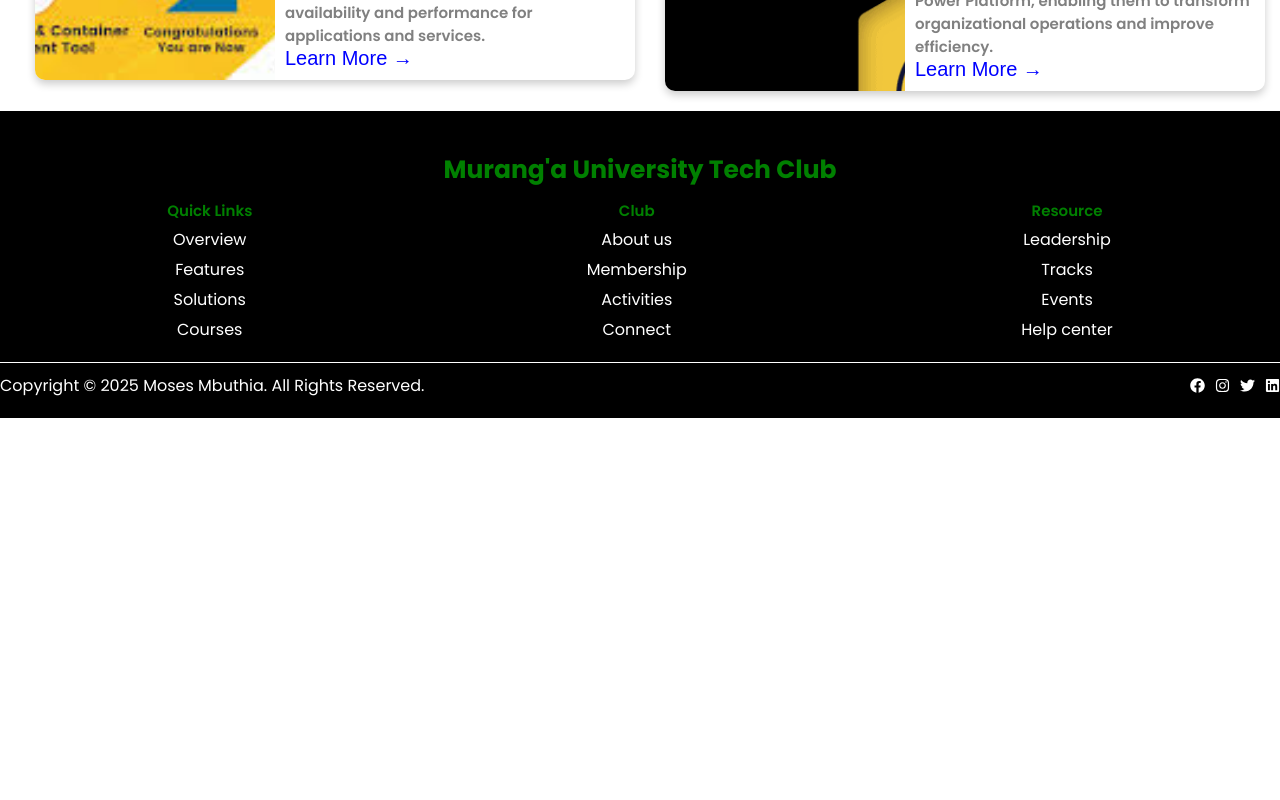
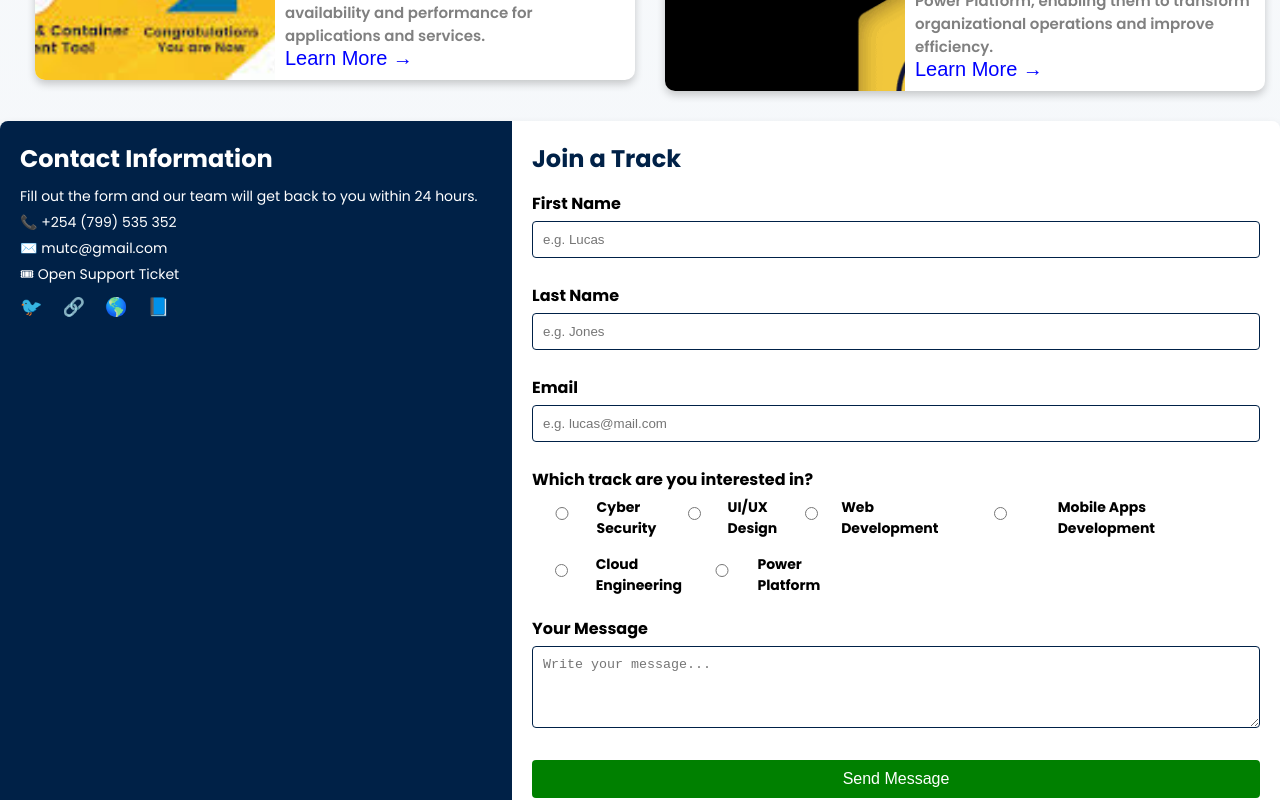
Before and after one commit to mosesmbuthia/muranga-university-tech-club, a React (Vite) app: page /tracks in a window 1280 px wide. Shown: the part 1620-2420 px from the top of the page. Before the commit the page ends 2038 px from the top, so only its background shows below. Built offline with nearby package versions, Linux system fonts and the light colour scheme.

Commit message:
completed the project build

```diff
--- /dev/null
+++ b/src/assets/Components/Contacts/Contacts.css
@@ -0,0 +1,108 @@
+
+.main-contact-container {
+    margin-top: 3rem;
+}
+
+.contact-container {
+    display: flex;
+    width: 100%;
+
+    margin: auto;
+    border-radius: 8px;
+    overflow: hidden;
+    box-shadow: 0 4px 10px rgba(0, 0, 0, 0.1);
+  }
+
+
+  .contact-info {
+    background-color: #002147;
+    color: white;
+    padding: 20px;
+    width: 40%;
+  }
+
+  .contact-info h2 {
+    margin-bottom: 10px;
+  }
+
+  .contact-info p {
+    font-size: 14px;
+    margin: 5px 0;
+  }
+
+  .social-icons span {
+    margin-right: 10px;
+    font-size: 18px;
+    cursor: pointer;
+  }
+
+
+  .contact-form {
+    background-color: white;
+    padding: 20px;
+    width: 60%;
+  }
+
+  .contact-form h2 {
+    margin-bottom: 15px;
+    color: #002147;
+  }
+
+  .form-group {
+    margin-bottom: 15px;
+  }
+
+  .contact-form label {
+    display: block;
+    font-weight: bold;
+    margin-bottom: 5px;
+  }
+
+  .contact-form input,
+  .contact-form textarea {
+    width: 100%;
+    padding: 10px;
+    border: 1px solid #002147;
+    border-radius: 4px;
+    margin-bottom: 10px;
+  }
+
+
+  .track-options {
+    display: flex;
+    flex-wrap: wrap;
+    gap: 10px;
+  }
+
+  .track-options label {
+    display: flex;
+    align-items: center;
+    gap: 5px;
+    font-size: 14px;
+  }
+
+
+  .contacts-btn {
+    width: 100%;
+    padding: 10px;
+    background-color: green;
+    color: white;
+    border: none;
+    border-radius: 4px;
+    font-size: 16px;
+    cursor: pointer;
+  }
+
+  button:hover {
+    background-color: #005a00;
+  }
+
+
+  @media (max-width: 768px) {
+    .contact-container {
+      flex-direction: column;
+    }
+    .contact-info, .contact-form {
+      width: 100%;
+    }
+  }
--- /dev/null
+++ b/src/assets/Components/Contacts/Contacts.tsx
@@ -0,0 +1,85 @@
+import "./Contacts.css"
+
+
+function Contacts() {
+  return (
+    <div className="main-contact-container">
+      <div className="contact-container">
+
+      <div className="contact-info">
+        <h2>Contact Information</h2>
+        <p>Fill out the form and our team will get back to you within 24 hours.</p>
+        <p>📞 +254 (799) 535 352</p>
+        <p>✉️ mutc@gmail.com</p>
+        <p>🎟 Open Support Ticket</p>
+        <div className="social-icons">
+          <span>🐦</span>
+          <span>🔗</span>
+          <span>🌎</span>
+          <span>📘</span>
+        </div>
+      </div>
+
+
+      <div className="contact-form">
+        <h2>Join a Track</h2>
+        <form>
+          <div className="form-group">
+            <label>First Name</label>
+            <input type="text" placeholder="e.g. Lucas" required />
+          </div>
+
+          <div className="form-group">
+            <label>Last Name</label>
+            <input type="text" placeholder="e.g. Jones" required />
+          </div>
+
+          <div className="form-group">
+            <label>Email</label>
+            <input type="email" placeholder="e.g. lucas@mail.com" required />
+          </div>
+
+          <div className="form-group">
+            <label>Which track are you interested in?</label>
+            <div className="track-options">
+              <label>
+                <input type="radio" name="track" value="Cyber Security" />
+                Cyber Security
+              </label>
+              <label>
+                <input type="radio" name="track" value="UI/UX Design" />
+                UI/UX Design
+              </label>
+              <label>
+                <input type="radio" name="track" value="Web Development" />
+                Web Development
+              </label>
+              <label>
+                <input type="radio" name="track" value="Mobile Apps Development" />
+                Mobile Apps Development
+              </label>
+              <label>
+                <input type="radio" name="track" value="Cloud Engineering" />
+                Cloud Engineering
+              </label>
+              <label>
+                <input type="radio" name="track" value="Power Platform" />
+                Power Platform
+              </label>
+            </div>
+          </div>
+
+          <div className="form-group">
+            <label>Your Message</label>
+            <textarea placeholder="Write your message..." rows={4} required></textarea>
+          </div>
+
+          <button className="contacts-btn" type="submit">Send Message</button>
+        </form>
+      </div>
+    </div>
+    </div>
+  )
+}
+
+export default Contacts
--- a/src/assets/Components/Pages/Navbar/Navbar.css
+++ b/src/assets/Components/Pages/Navbar/Navbar.css
@@ -2,7 +2,8 @@
     display: flex;
     justify-content: space-between;
     padding: 2rem 2rem;
-    color: black;
+    color: white;
+    background-color: #002147;
     text-transform: uppercase;
     box-shadow: 0px 6px 11px 0px rgba(0,0,0,0.39);
 -webkit-box-shadow: 0px 6px 11px 0px rgba(0,0,0,0.39);
@@ -18,7 +19,7 @@
 }
 
 .navbar a {
-    color: black;
+    color: white;
     font-weight: 600;
 
 }
--- a/src/assets/Components/Pages/Tracks/Tracks.css
+++ b/src/assets/Components/Pages/Tracks/Tracks.css
@@ -7,6 +7,7 @@
     flex-wrap: wrap;
     justify-content: center;
     align-items: center;
+    margin-bottom: 3rem;
 }
 
 .track-card {
--- a/src/assets/Components/Pages/Tracks/Tracks.tsx
+++ b/src/assets/Components/Pages/Tracks/Tracks.tsx
@@ -5,6 +5,7 @@
 import cloudengImg from "../../../images/cloudeng.jpg"
 import powerBiImg from "../../../images/powebi.png"
 import "./Tracks.css"
+import Contacts from "../../Contacts/Contacts"
 function Tracks() {
   return (
     <section>
@@ -111,6 +112,7 @@
 
 
       </div>
+      <Contacts/>
     </section>
   )
 }
--- a/src/index.css
+++ b/src/index.css
@@ -13,6 +13,7 @@
   font-family: "Poppins", sans-serif;
   font-size: 1.6rem;
   color: black;
+  background: linear-gradient(to bottom, white, #f0f4f8);
 }
 
 ol, ul {
```
